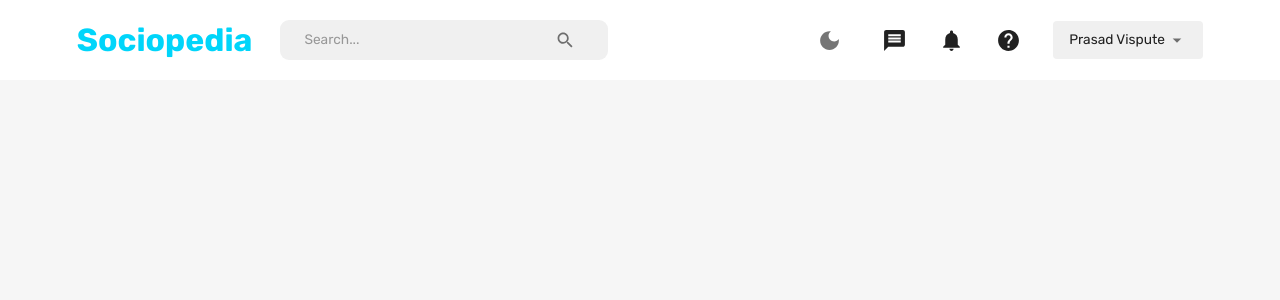
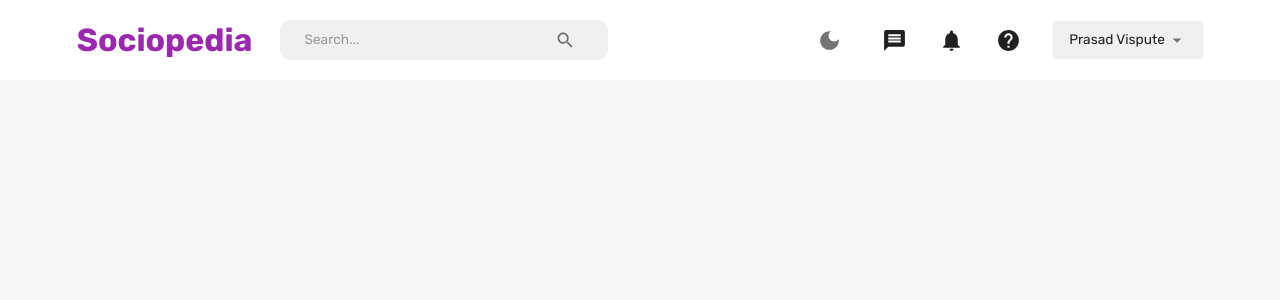
Before and after one commit to PrasadVispute/social-media-mern, a React (Create React App) app in the folder mern-scocial-media/client/: page /home in a window 1280 px wide. Shown: the top 300 px of the page. Built offline with nearby package versions, Linux system fonts and the light colour scheme.

Commit message:
changed icons, colors for Light and Dark theme

```diff
--- a/mern-scocial-media/client/src/scenes/navbar/index.jsx
+++ b/mern-scocial-media/client/src/scenes/navbar/index.jsx
@@ -37,6 +37,7 @@ const Navbar = () => {
   const dark = theme.palette.neutral.dark;
   const background = theme.palette.background.default;
   const primaryLight = theme.palette.primary.light;
+  const primaryDark = theme.palette.primary.dark;
   const alt = theme.palette.background.alt;
 
   //   const fullName = `${user.firstName} ${user.lastName}`;
@@ -48,7 +49,7 @@ const Navbar = () => {
         <Typography
           fontWeight="bold"
           fontSize="clamp(1rem, 2rem, 2.25rem)"
-          color="primary"
+          color={theme.palette.mode === "dark" ? "primary" : "secondary"}
           onClick={() => navigate("/home")}
           sx={{
             "&:hover": {
@@ -59,6 +60,7 @@ const Navbar = () => {
         >
           Sociopedia
         </Typography>
+
         {isNonMobileScreens && (
           <FlexBetween
             backgroundColor={neutralLight}
```
